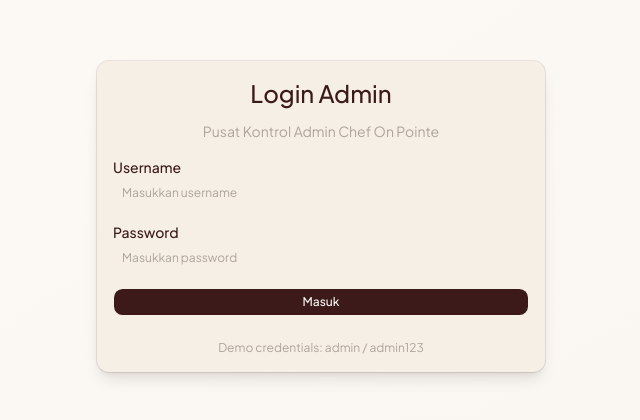
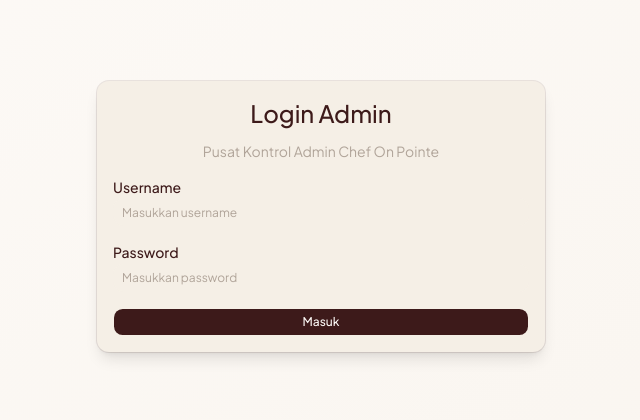
Before and after one commit to UKRIDA-Developer-Team/mencoba-serius, a Next.js app: page /login in a window 1280 px wide. Shown: the part 184-604 px from the top of the page, without its empty margins (319-959 px from the left). Built offline with nearby package versions, Linux system fonts and the light colour scheme; no server answers.

Commit message:
fix: creadential leaks

```diff
--- a/app/(auth)/login/page.tsx
+++ b/app/(auth)/login/page.tsx
@@ -115,10 +115,6 @@
                         >
                             {isLoading ? "Masuk..." : "Masuk"}
                         </Button>
-
-                        <p className="text-xs text-muted-foreground text-center pt-2">
-                            Demo credentials: admin / admin123
-                        </p>
                     </form>
                 </CardContent>
             </Card>
```
